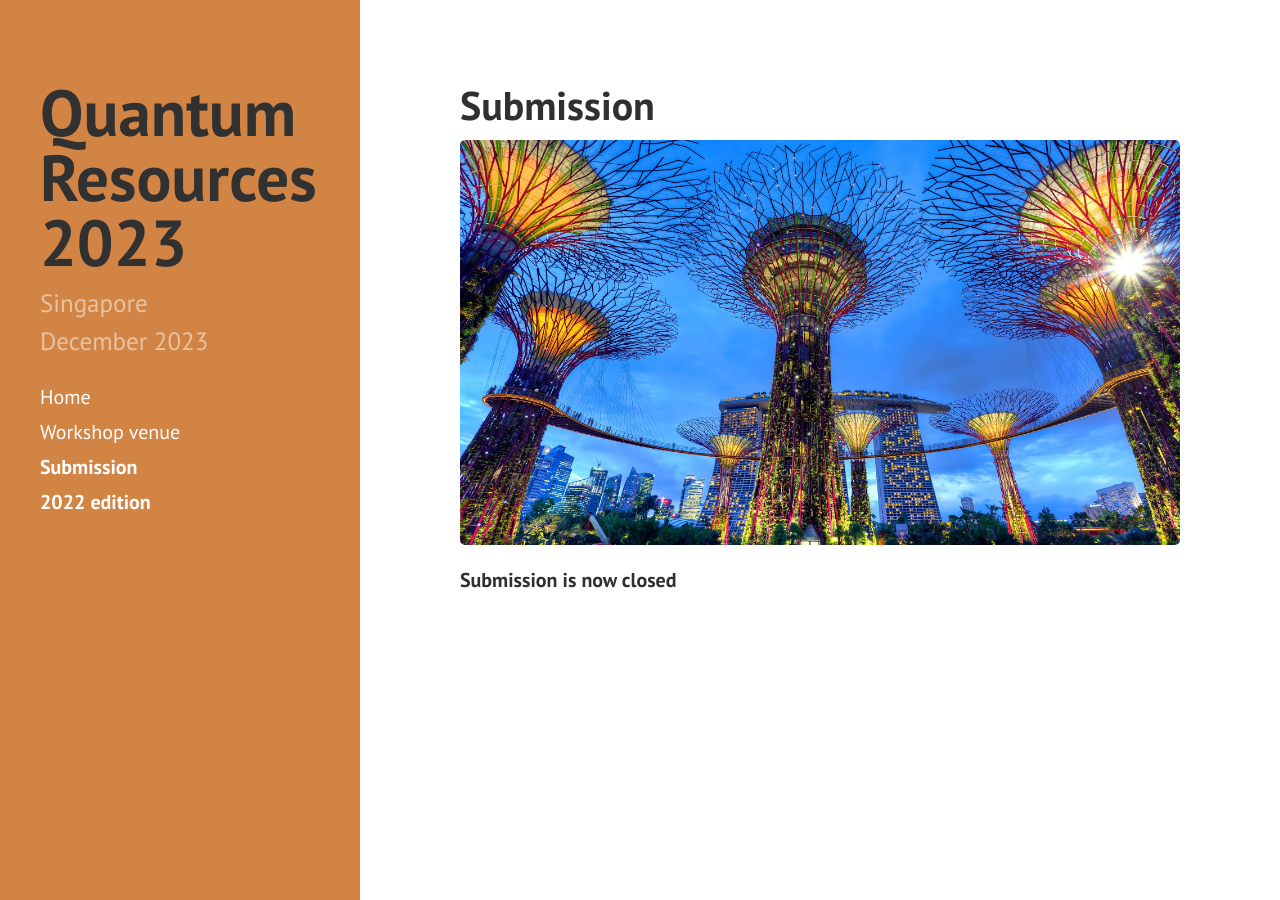
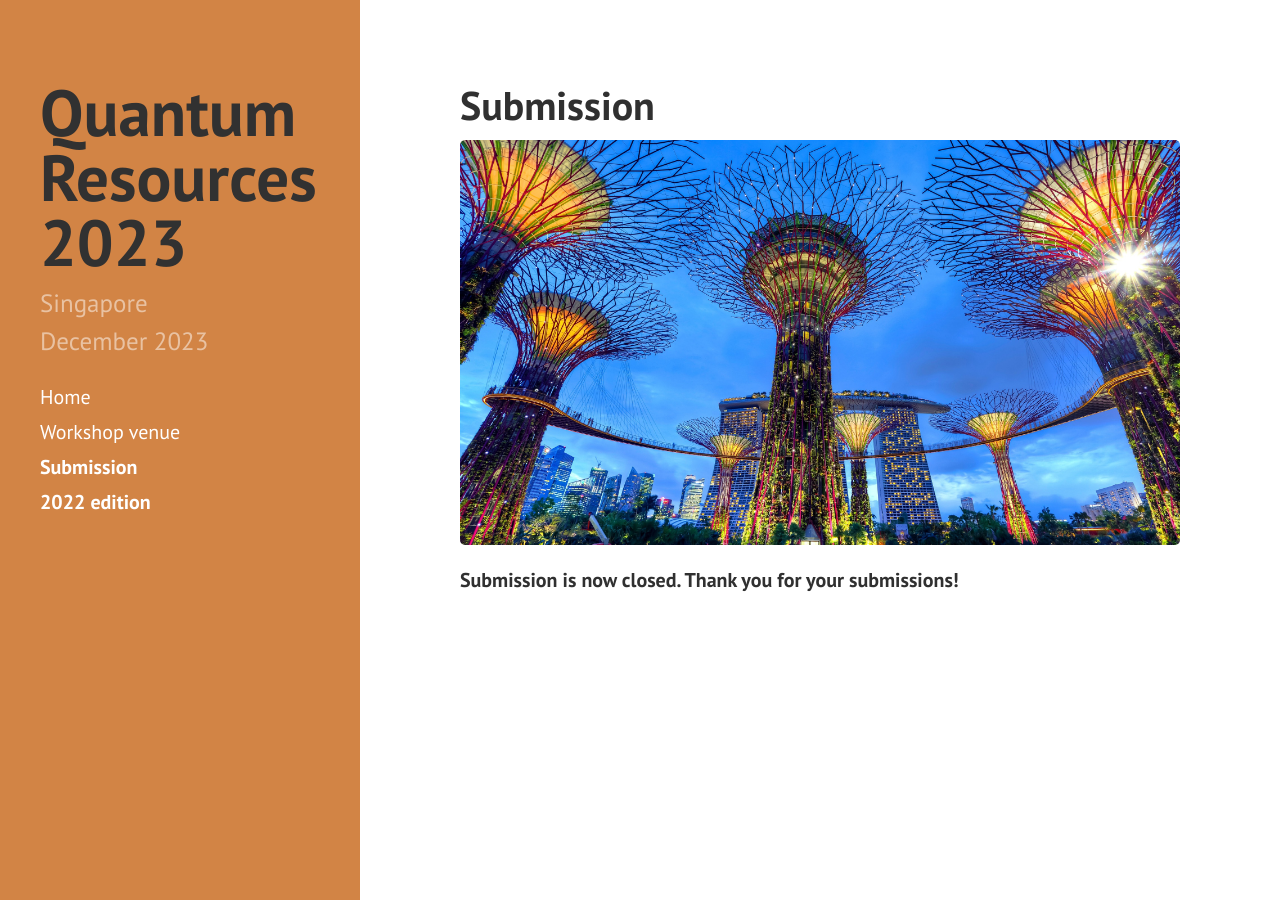
Before and after one commit to RyujiPat2/RyujiPat2.github.io, a Jekyll site: the page built from submission.md, in a window 1280 px wide. Built offline with Jekyll 4.4.1, drawn with Linux system fonts in a browser that asks for light colours; nearby versions of some CDN libraries.

Commit message:
Update submission.md

```diff
--- a/submission.md
+++ b/submission.md
@@ -16,4 +16,4 @@ Talks and posters will be selected by the workshop organizers based on the relev
 A list of accepted talks will be available on the conference website at a future date. We will contact presenters once the list is ready.
 --->
 
-**Submission is now closed**
+**Submission is now closed. Thank you for your submissions!**
```
